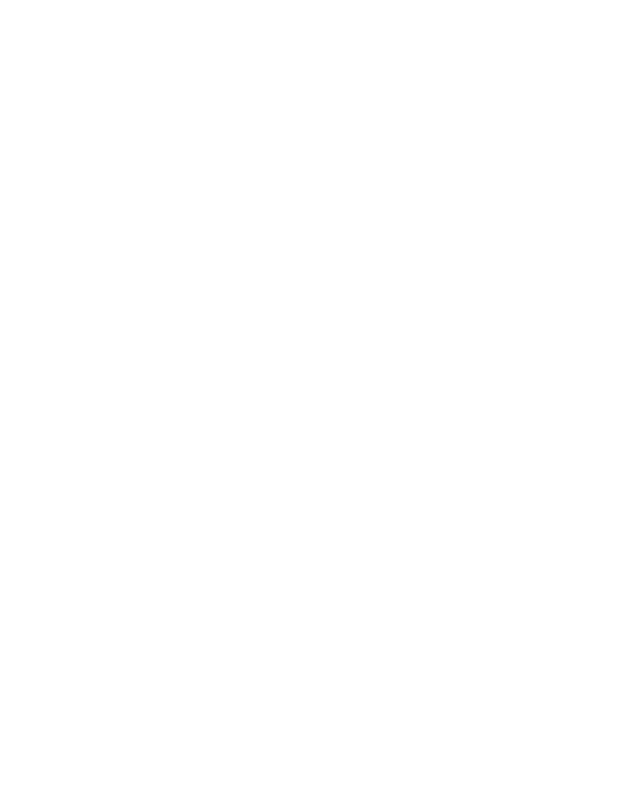
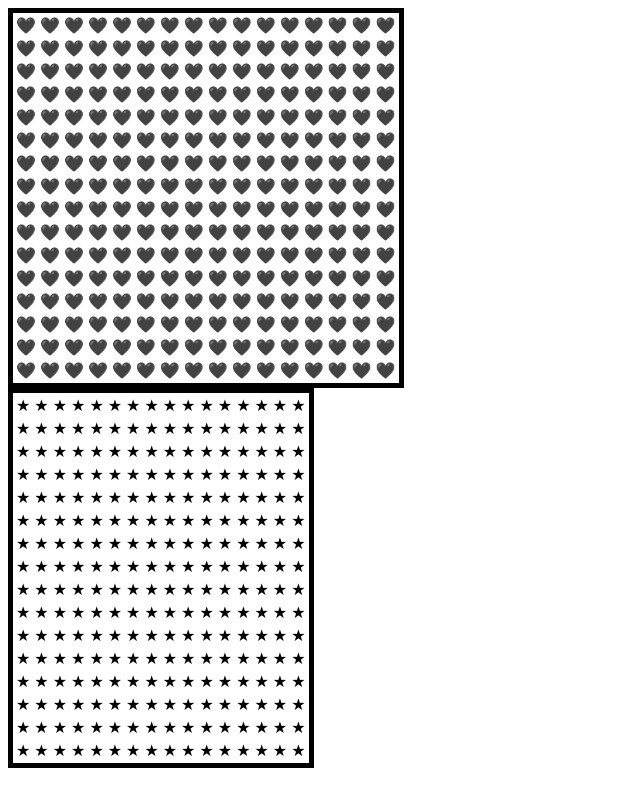
Before and after one commit to mart3318/etch-a-sketch, a plain HTML site: page index.html in a window 1280 px wide. Shown: the whole page, without its empty margins (0-640 px from the left). Drawn offline with Linux system fonts and the light colour scheme.

Commit message:
Create table element and append to document

```diff
--- a/index.html
+++ b/index.html
@@ -4,10 +4,43 @@
         <meta charset="UTF-8">
         <meta name="viewport" content="width=device-width, initial-scale=1">
         <title>Etch-A-Sketch</title>
+        <style>
+            table {
+                border: solid 5px
+            }
+            </style>
     </head>
-    <body>
+    <body onload="createHeartTable(); createStarTable()">
 <div>
 
 </div>
+<script>
+    function createHeartTable() {
+        let table = document.createElement("table")
+        table.setAttribute("id", "heartTable")
+        for (let i = 0; i < 16; i++) {
+            let row = table.insertRow(i)
+            for (let j = 0; j < 16; j++) {
+                let cell = row.insertCell(j)
+                cell.innerHTML = "🖤"
+            }
+        }
+        document.body.appendChild(table)
+    }
+
+    function createStarTable() {
+        let table = document.createElement("table")
+        table.setAttribute("id", "starTable")
+        for (let i = 0; i < 16; i++) {
+            let row = table.insertRow(i)
+            for (let j = 0; j < 16; j++) {
+                let cell = row.insertCell(j)
+                cell.innerHTML = "★"
+            }
+        }
+        document.body.appendChild(table)
+
+    }
+</script>
     </body>
 </html>
```
Also changed, not shown: script.js (+14 -1 lines).
